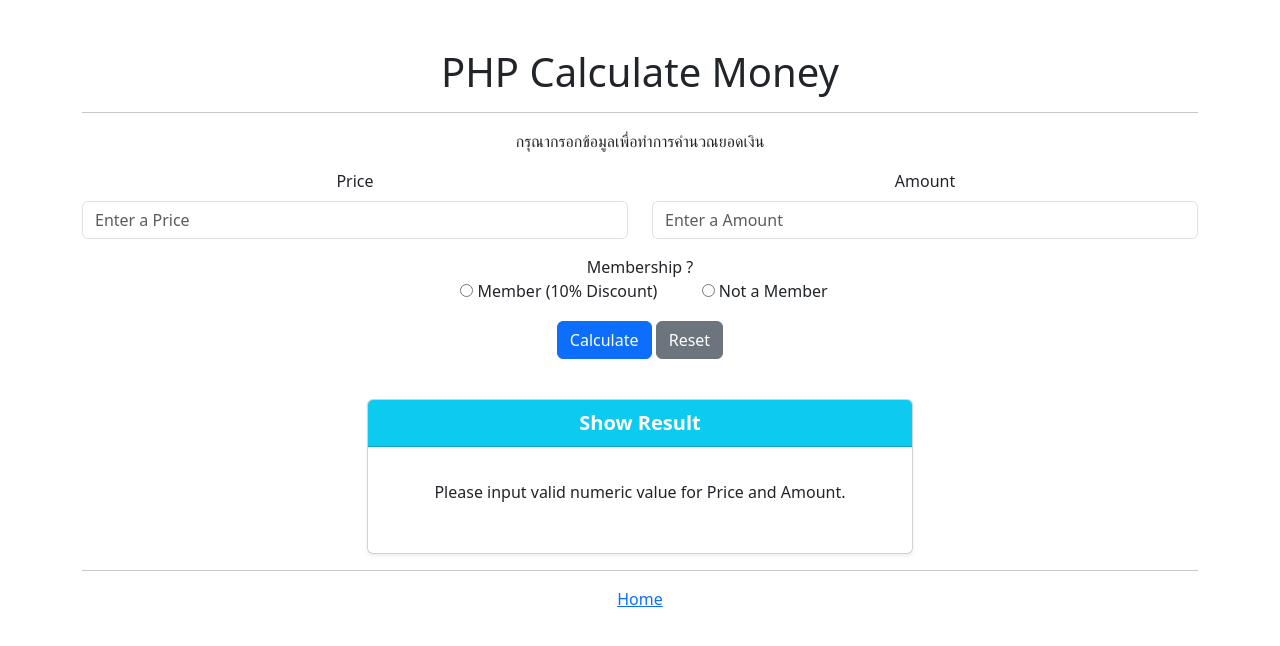
After one commit to Pacharakit042/PHP-Basic, a PHP site: page /W02_H01_calculate.php in a window 1280 px wide. The commit adds this page. Shown: the top 646 px of the page. Run offline with PHP 8.4, Linux system fonts and the light colour scheme.

Commit message:
Add files via upload

```diff
--- /dev/null
+++ b/W02_H01_calculate.php
@@ -0,0 +1,136 @@
+<!DOCTYPE html>
+<html lang="en">
+
+<head>
+    <meta charset="UTF-8">
+    <meta name="viewport" content="width=device-width, initial-scale=1.0">
+    <title>Grade</title>
+    <link rel="stylesheet" href="https://cdn.jsdelivr.net/npm/bootstrap@5.3.7/dist/css/bootstrap.min.css">
+</head>
+
+<body>
+    <div class="container mt-5">
+        <h1 class="text-center">PHP Calculate Money</h1>
+        <hr>
+        <p class="text-center">กรุณากรอกข้อมูลเพื่อทำการคำนวณยอดเงิน
+        </p>
+        <form action="" method="post" class="text-center">
+            <div class="form-group row mb-3">
+                <div class="col">
+                    <label for="price" class="form-label">Price</label>
+                    <input type="number" name="price" id="price"
+                        value="<?php echo isset($_POST['price']) ? $_POST['price'] : ''; ?>"
+                        class="form-control mx-auto" placeholder="Enter a Price" required>
+                </div>
+                <div class="col">
+                    <label for="amount" class="form-label">Amount</label>
+                    <input type="number" name="amount" id="amount"
+                        value="<?php echo isset($_POST['amount']) ? $_POST['amount'] : ''; ?>"
+                        class="form-control mx-auto" placeholder="Enter a Amount" required>
+                </div>
+            </div>
+
+            <div>
+                <div>
+                    <label class="form-lable d-block" for="">Membership ?</label>
+                    <div class=" form-check form-check-inline">
+                        <input type="radio" name="member" id="member1" value="1" <?php
+                        echo isset($_POST['member']) && $_POST['member'] == '1' ? 'checked' : '';
+                        ?>>
+                        <label for="member">Member (10% Discount)</label>
+                    </div>
+                    <div class="form-check form-check-inline">
+                        <input type="radio" name="member" id="member2" value="0" <?php
+                        echo isset($_POST['member']) && $_POST['member'] == '0' ? 'checked' : '';
+                        ?>>
+                        <label for="member">Not a Member</label>
+                    </div>
+                    </divc>
+                </div>
+
+                <button type="submit" class="btn btn-primary mt-3 mb-3">Calculate</button>
+                <button type="button" class="btn btn-secondary mt-3 mb-3" onclick="clearAllData()">Reset</button>
+        </form>
+        <div id="grade"><!-- แสดงผลลัพธ์ -->
+
+
+            <div class="row justify-content-center mt-4">
+                <div class="col-md-6">
+                    <div class="card shadow-sm">
+                        <div class="card-header bg-info text-white text-center fw-bold fs-5">
+                            Show Result
+                        </div>
+                        <div class="card-body" id="result">
+                            <?php
+                            if (isset($_POST['price']) && isset($_POST['amount'])) {
+
+                                $price = $_POST['price'] ?? null;
+                                $amount = $_POST['amount'] ?? null;
+                                if (is_numeric($price) && is_numeric($amount)) {
+                                    $price = floatval($price);
+                                    $amount = floatval($amount);
+                                    $total = $price * $amount;
+                                    $discount = $total * 0.1;
+                                    $total_paid = $total;
+
+                                    if (isset($_POST['member']) && $_POST['member'] == '1') {
+                                        $total_paid = $total - $discount;
+                                        echo "<ul class='list-group list-group-flush'>";
+                                        echo "<li class='list-group-item'>Price of product: <strong>" .
+                                            number_format($price, 2) . "</strong></li>";
+                                        echo "<li class='list-group-item'>Amount of product: <strong>" .
+                                            number_format($amount, 2) . "</strong></li>";
+                                        echo "<li class='list-group-item'>Total: <strong>" .
+                                            number_format($total, 2) . "</strong></li>";
+                                        echo "<li class='list-group-item'>Discount : <strong>" .
+                                            number_format($discount, 2) . "</strong></li>";
+
+                                        echo "<li class='list-group-item text-primary'>Total Paid: <strong>" .
+                                            number_format($total_paid, 2) . "</strong></li>";
+                                        echo "</ul>";
+
+                                    } else {
+                                        echo "<ul class='list-group list-group-flush'>";
+                                        echo "<li class='list-group-item'>Price of product: <strong>" .
+                                            number_format($price, 2) . "</strong></li>";
+                                        echo "<li class='list-group-item'>Amount of product: <strong>" .
+                                            number_format($amount, 2) . "</strong></li>";
+                                        echo "<li class='list-group-item text-primary'>Total Paid: <strong>" .
+                                            number_format($total_paid, 2) . "</strong></li>";
+                                        echo "</ul>";
+                                    }
+
+
+                                } else {
+                                    echo "<div class='alert alert-secondary text-center'>Please input Price and Amount.</div>";
+                                }
+
+                            } else {
+                                echo "<div class='alert alert-denger text-center'>Please input valid numeric value for Price and Amount.</div>";
+                            }
+                            ?>
+
+                        </div>
+                    </div>
+                </div>
+            </div>
+
+        </div>
+        <hr>
+        <a href="index.php">Home
+        </a>
+    </div>
+
+
+    <script>
+        function clearAllData() {
+            document.getElementById("result").innerHTML = ""; // ลบผลลัพธ์
+            document.getElementById("price").value = ""; // ลบค่าราคา
+            document.getElementById("member1").checked = false; // ยกเลิกเลือกสมาชิก
+            document.getElementById("member2").checked = true; // เลือกไม่เป็นสมาชิก
+            document.getElementById("amount").value = ""; // ลบค่าจำนวน
+        }
+    </script>
+</body>
+
+</html>
--- /dev/null
+++ b/db_product.sql
@@ -0,0 +1,5 @@
+CREATE TABLE products ( product_id INT AUTO_INCREMENT PRIMARY KEY, product_name VARCHAR(100) NOT NULL, description TEXT, price DECIMAL(10,2) NOT NULL, stock_quantity INT NOT NULL, category VARCHAR(50), created_at TIMESTAMP DEFAULT CURRENT_TIMESTAMP );
+
+
+
+INSERT INTO products (product_name, description, price, stock_quantity, category) VALUES ('ปากกาเจลลบได้', 'ปากกาเจลสีด า เขียนลื่น ลบได้', 35.00, 120, 'เครื่องเขียน'), ('สมุดโน้ต A5', 'สมุดขนาด A5 80 แผ่น ปกแข็ง', 45.00, 200, 'เครื่องเขียน'), ('กระบอกน้ าเก็บความเย็น', 'กระบอกน้ าสแตนเลส 500ml', 150.00, 50, 'ของใช้ส่วนตัว'), ('หูฟังบลูทูธ', 'หูฟังไร้สาย ระบบสัมผัส เชื่อมต่อ Bluetooth 5.0', 490.00, 35, 'อุปกรณ์อิเล็กทรอนิกส์'), ('หมวกกันแดด', 'หมวกปีกกว้าง ส าหรับกันแดดกลางแจ้ง', 120.00, 75, 'แฟชั่น'), ('กระเป๋าเป้สะพายหลัง', 'กระเป๋าใส่โน้ตบุ๊ก กันน้ า ขนาด 15 นิ้ว', 890.00, 20, 'แฟชั่น');
```
Also changed, not shown: W01_01_introPHP.php (added, +303 -0 lines), W07_01_connectDB.php (added, +39 -0 lines), W07_02_fetchData.php (added, +21 -0 lines), index.php (+17 -4 lines).
